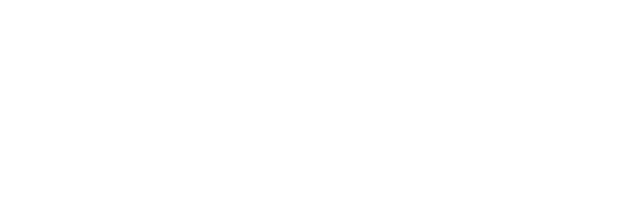
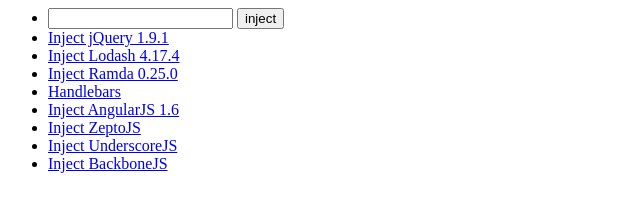
Before and after one commit to kenpusney/blank, a plain HTML site: page index.html in a window 1280 px wide. Shown: the whole page, without its empty margins (0-640 px from the left). Drawn offline with Linux system fonts and the light colour scheme.

Commit message:
add inject for few useful javascript libraries

```diff
--- a/index.html
+++ b/index.html
@@ -1,8 +1,28 @@
 <html>
 <head>
 <title>This is a blank page</title>
+<script type="text/javascript">
+  function inject(value) {
+    value = value || document.getElementsByName("script-name").item(0).value;
+    var script = document.createElement("script");
+    script.src = value;
+    script.type = "text/javascript";
+    document.body.appendChild(script);
+  }
+</script>
 </head>
 <body>
   <script src="http://sql.kimleo.net:8080/ka.js.php?id=net.kimleo.blank"></script>
+  <ul>
+    <li><input type="text" name="script-name" /> <input type="button" value="inject" onclick="inject()"/></li>
+    <li><a href="#jquery191" onclick="inject('https://cdnjs.cloudflare.com/ajax/libs/jquery/1.9.1/jquery.min.js')">Inject jQuery 1.9.1</a></li>
+    <li><a href="#lodash4-17-4" onclick="inject('https://cdnjs.cloudflare.com/ajax/libs/lodash.js/4.17.4/lodash.min.js')">Inject Lodash 4.17.4</a></li>
+    <li><a href="#ramda0-25-0" onclick="inject('https://cdnjs.cloudflare.com/ajax/libs/ramda/0.25.0/ramda.min.js')">Inject Ramda 0.25.0</a></li>
+    <li><a href="#handlebars4-0-11" onclick="inject('https://cdnjs.cloudflare.com/ajax/libs/handlebars.js/4.0.11/handlebars.min.js')">Handlebars</a></li>
+    <li><a href="#angularjs1-6" onclick="inject('https://cdnjs.cloudflare.com/ajax/libs/angular.js/1.6.7/angular.min.js')">Inject AngularJS 1.6</a></li>
+    <li><a href="#zepto" onclick="inject('http://zeptojs.com/zepto.min.js')">Inject ZeptoJS</a></li>
+    <li><a href="#underscore" onclick="inject('http://underscorejs.org/underscore-min.js')">Inject UnderscoreJS</a></li>
+    <li><a href="#backbone" onclick="inject('http://backbonejs.org/backbone-min.js')">Inject BackboneJS</a></li>
+  </ul>
 </body>
 </html>
```
